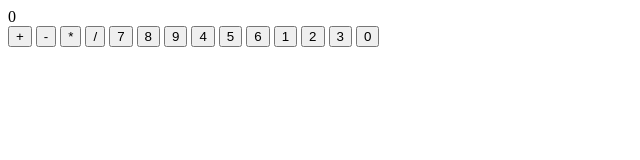
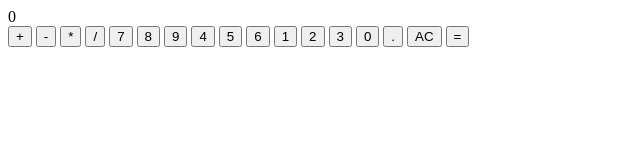
Before and after one commit to arielevn/code, a plain HTML site: page odin_assignment js/Calculator/index.html in a window 1280 px wide. Shown: the whole page, without its empty margins (0-640 px from the left). Drawn offline with Linux system fonts and the light colour scheme.

Commit message:
Update index.html
ADD decimal button
ADD clear button
ADD equal button

```diff
--- a/odin_assignment js/Calculator/index.html
+++ b/odin_assignment js/Calculator/index.html
@@ -23,6 +23,9 @@
             <button class="number">2</button>
             <button class="number">3</button>
             <button class="number">0</button>
+            <button data-action="decimal">.</button>
+            <button data-action="clear">AC</button>
+            <button class="key--equation" data-action="calculate">=</button>
         </div>
     </div>
 </body>
```
